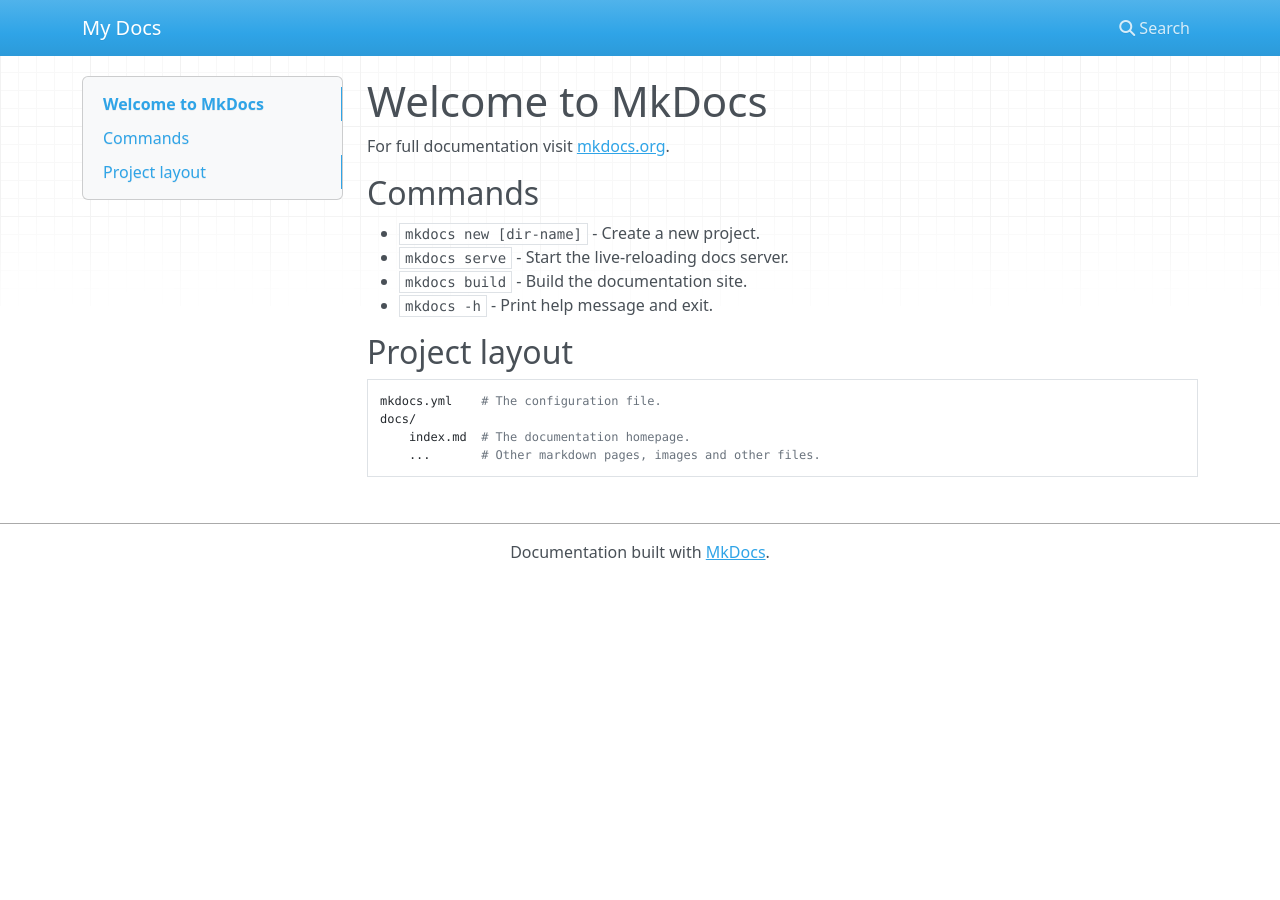
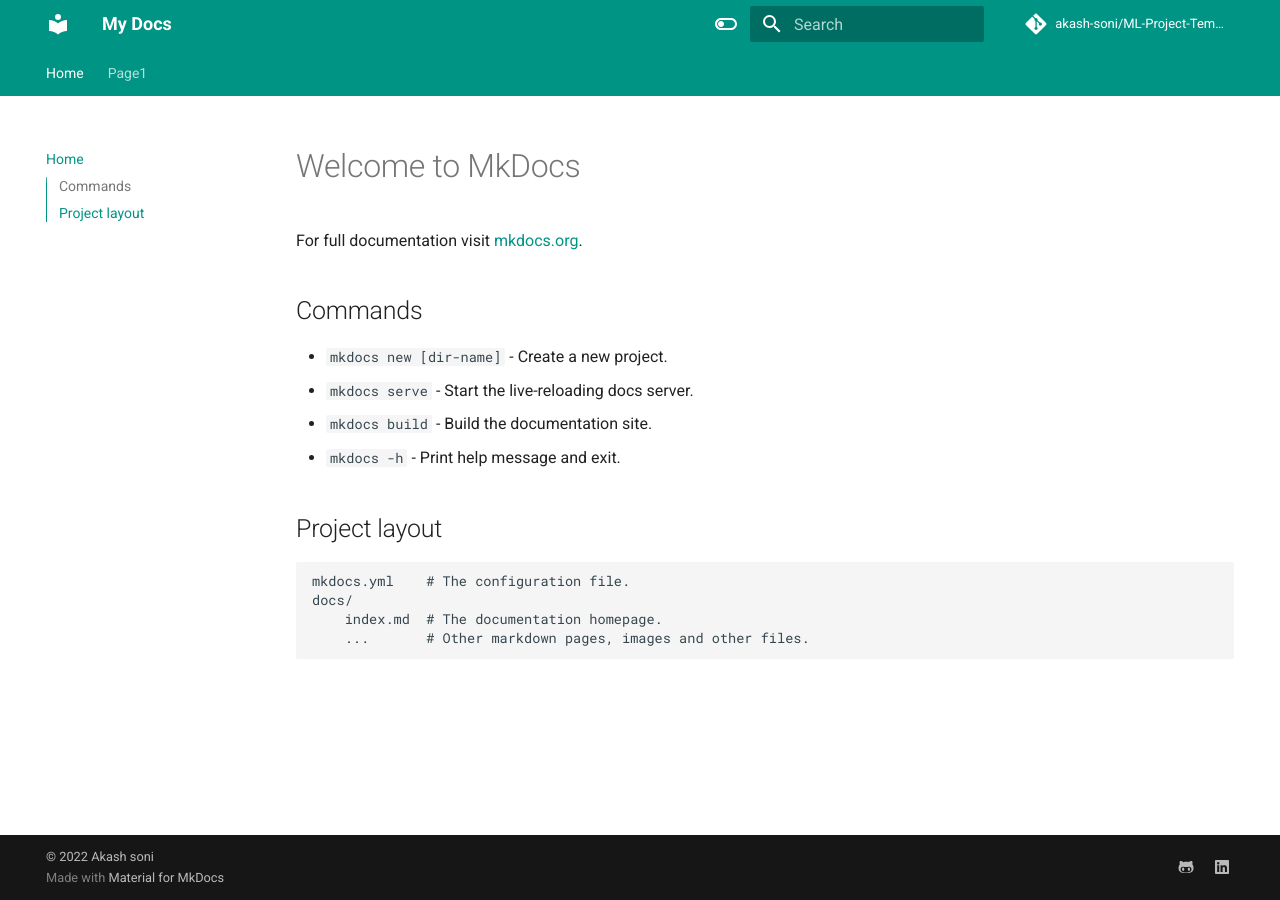
Before and after one commit to akash-soni/ML-Project-Template, an MkDocs documentation site: the page built from docs/index.md, in a window 1280 px wide. Built offline with MkDocs 1.6.1 and Material for MkDocs 9.7.7, drawn with Linux system fonts in a browser that asks for light colours; nearby versions of some CDN libraries; comment, search, counter and statistics services are not loaded.

Commit message:
page added

```diff
--- a/mkdocs.yml
+++ b/mkdocs.yml
@@ -1 +1,68 @@
+# Project information
 site_name: My Docs
+# defeine TOC or order of website-
+nav:
+  - Home: index.md
+  - Page1: Page1.md
+
+site_author: Akash soni
+site_description: >-
+  DESCRIPTION
+# Repository
+repo_name: akash-soni/ML-Project-Template
+repo_url: https://github.com/akash-soni/ML-Project-Template
+
+# Configuration
+theme:
+  name: material
+  features:
+    - navigation.tabs
+    - navigation.sections
+    - toc.integrate
+    - navigation.top
+  language: en
+  palette:
+    - scheme: default
+      toggle:
+        icon: material/toggle-switch-off-outline
+        name: Switch to dark mode
+      primary: teal
+      accent: purple
+    - scheme: slate
+      toggle:
+        icon: material/toggle-switch
+        name: Switch to light mode
+      primary: teal
+      accent: lime
+  # logo: PyTorch_logo_icon.svg
+
+extra:
+  social:
+    - icon: fontawesome/brands/github-alt
+      link: https://github.com/akash-soni
+    - icon: fontawesome/brands/linkedin
+      link: www.linkedin.com/in/akash-sonii
+
+extra_javascript:
+  - javascripts/mathjax.js
+  - https://polyfill.io/v3/polyfill.min.js #?features=es6
+  - https://cdn.jsdelivr.net/npm/mathjax@3/es5/tex-mml-chtml.js
+
+markdown_extensions:
+  - pymdownx.highlight:
+      anchor_linenums: true
+  - pymdownx.inlinehilite
+  - pymdownx.snippets
+  - admonition
+  - pymdownx.arithmatex:
+      generic: true
+  - footnotes
+  - pymdownx.details
+  - pymdownx.superfences
+  - pymdownx.mark
+
+plugins:
+  - search
+
+copyright: |
+  &copy; 2022 <a href="https://github.com/akash-soni"  target="_blank" rel="noopener">Akash soni</a>
```
Also changed, not shown: docs/page1.md (added, +17 -0 lines).
